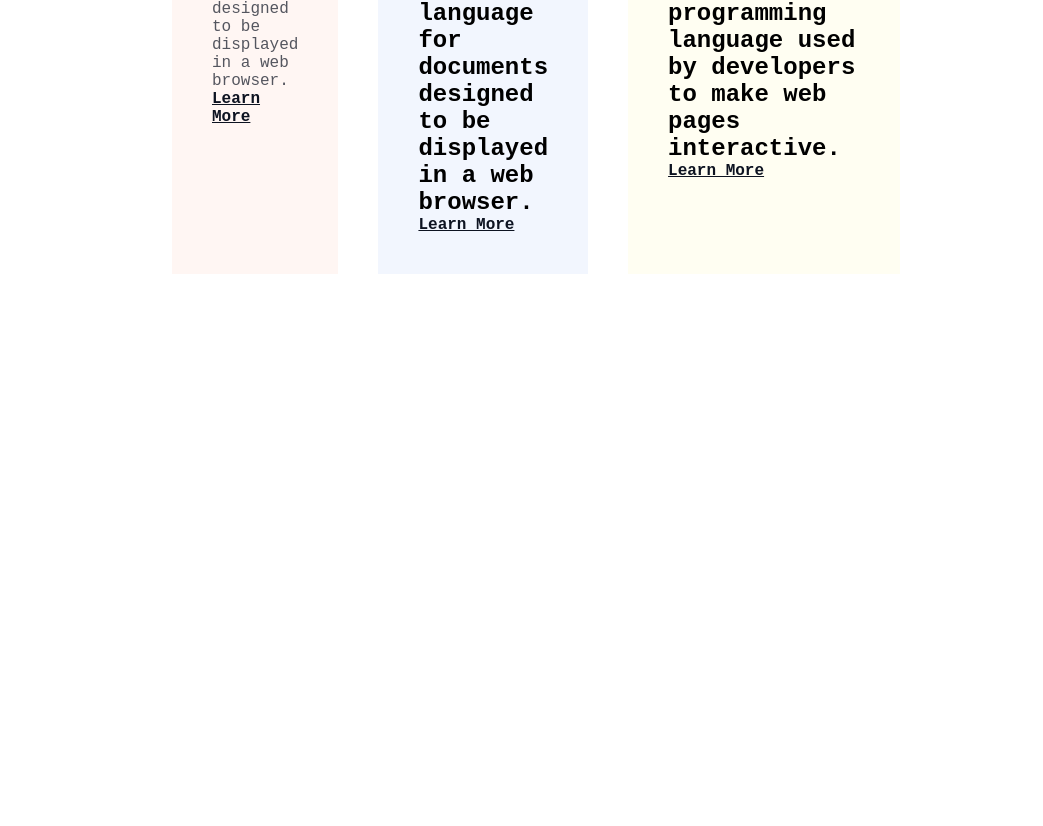
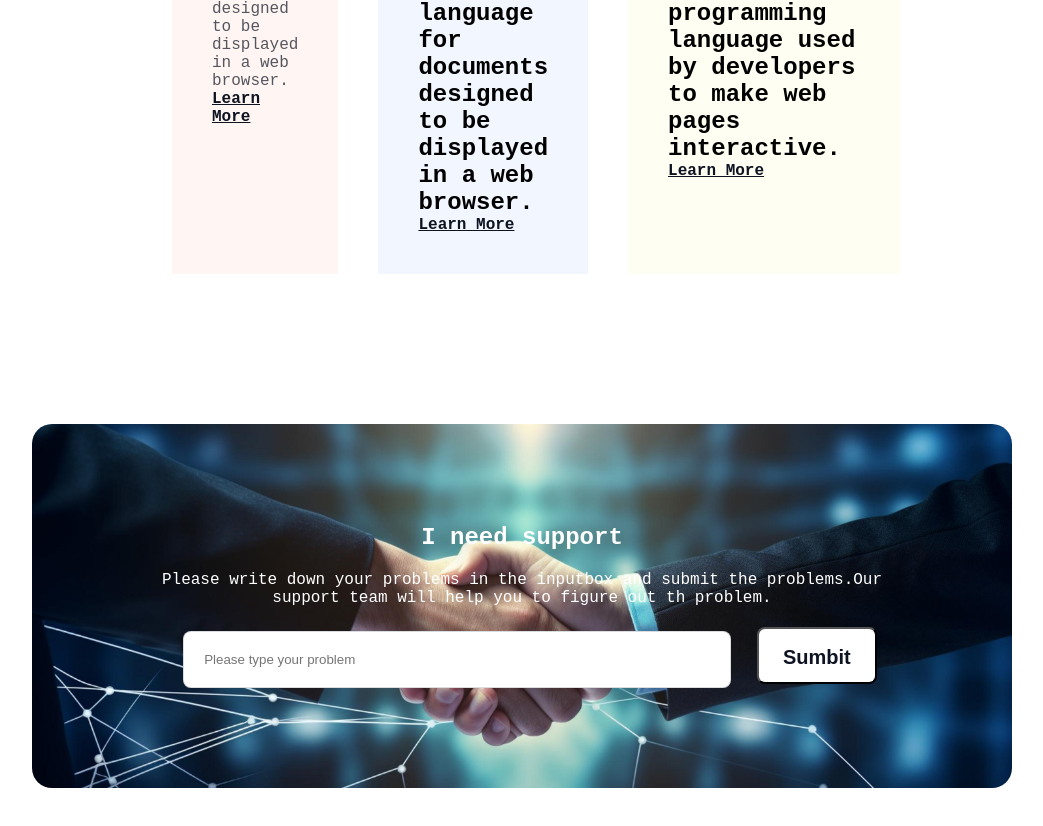
Before and after one commit to SabbbirxHossain/B10-Assignment1-, a plain HTML site: page index.html in a window 1280 px wide. Shown: the part 3033-3859 px from the top of the page, without its empty margins (118-1161 px from the left). Before the commit the page ends 3387 px from the top, so only its background shows below. Drawn offline with Linux system fonts and the light colour scheme; a web font is replaced by a local one.

Commit message:
Support section is done

```diff
--- a/index.html
+++ b/index.html
@@ -76,6 +76,7 @@
       <p class="common-description1">I current target is to properly finish the course and be developer.</p>
     </div>
 
+    <!-- Target Section -->
     <div class="card-container">
       <div class="card1">
         <img src="assets/html.png" alt="">
@@ -97,5 +98,15 @@
         <a class="anchor" href="#">Learn More</a>
       </div>
     </div>
+
+    <!-- Support Seciton -->
+    <section class="support">
+      <h2>I need support</h2>
+      <p class="sup-des">Please write down your problems in the inputbox and submit the problems.Our support team will help you to figure out th problem.</p>
+      <div class="input-box">
+        <input class="input-1" type="text" placeholder="Please type your problem">
+        <input class="input-2" type="submit" value="Sumbit">
+      </div>
+    </section>
 </body>
 </html>
--- a/style.css
+++ b/style.css
@@ -169,3 +169,45 @@ margin-top: 20px;
   font-weight: 700;
   text-decoration-line: underline;
 }
+
+.support{
+  margin: 150px 150px;
+  text-align: center;
+  padding:100px;
+  background-image:url(assets/handshake.jpg);
+  background-position: center;
+  background-size: cover;
+  border-radius: 20px;
+  color: white;
+}
+
+.input-1{
+width: 548px;
+height: 57px;
+padding: 19px 20px 19px 20px;
+margin: 0px 16px;
+box-sizing: border-box;
+border: 1px solid rgba(13, 19, 33, 0.15);
+border-radius: 8px;
+background: rgb(255, 255, 255);
+}
+
+.input-2{
+width: 120px;
+height: 57px;
+padding: 17px 20px 17px 20px;
+color: rgb(13, 19, 33);
+font-size: 20px;
+font-weight: 600;
+text-align: center;
+border-radius: 8px;
+background: rgb(255, 255, 255);
+}
+
+.sup-des{
+  margin-top: 20px;
+}
+
+.input-box{
+  margin-top: 20px;
+}
```
